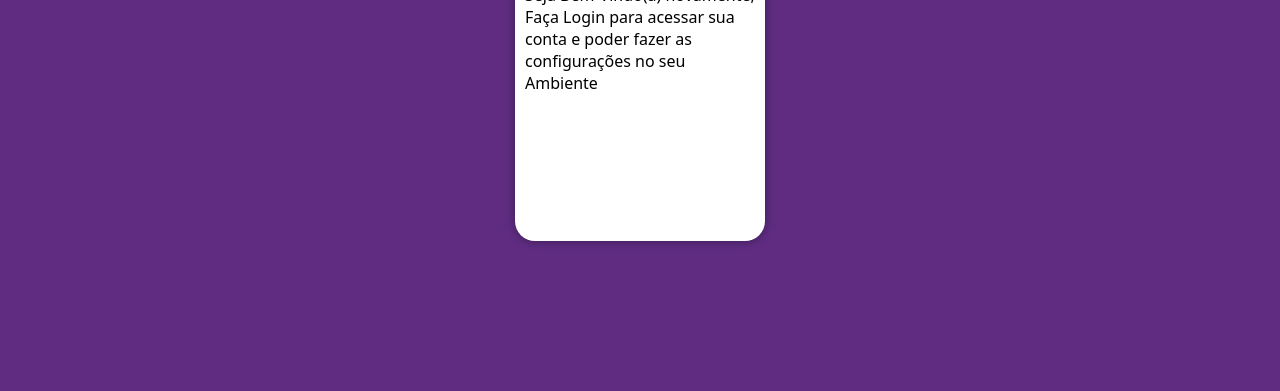
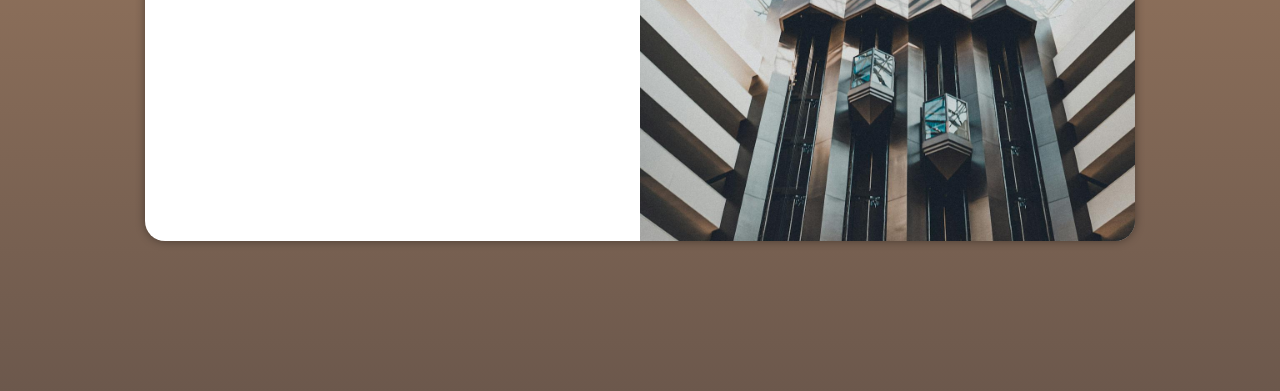
Before and after one commit to DevJulioRosa/Projeto-Login, a plain HTML site: page index.html in a window 1280 px wide. Shown: the part 409-800 px from the top of the page. Drawn offline with Linux system fonts and the light colour scheme.

Commit message:
Atualização projeto-login

```diff
--- /dev/null
+++ b/estilos/media-query.css
@@ -0,0 +1,56 @@
+@charset "UTF-8";
+
+/*
+Typical Device BreakPoints
+
+Celulares menores: 320px até 480px
+Alguns Celulares e Tablets: 481px até 768px
+Desktop pequenos: 769px até 1024px
+Desktop e Telas maiores: 1025px pra cima
+
+*/
+
+@media screen and (min-width: 769px) and (max-width: 1024px){
+
+    body{
+        background-image: linear-gradient(to bottom, var(--marrom-01), var(--marrom-02));
+    }
+
+    section#login{
+        width: 90vw;
+    }
+
+    section#login > div#imagem{
+        width: 30%;
+        height: 100%;
+        float: left;
+    }
+
+    section#login > div#formulario{
+        width: 70%;
+        float: right;
+    }
+
+}
+
+@media screen and (min-width: 1025px){
+
+    body{
+        background-image: linear-gradient(to bottom, var(--marrom-01), var(--marrom-02));
+    }
+
+    section#login{
+        width: 990px;
+    }
+
+    section#login > div#imagem{
+        width: 50%;
+        height: 100vh;
+        float: right;
+    }
+
+    section#login > div#formulario{
+        float: left;
+        width: 50%;
+    }
+}
--- a/estilos/style.css
+++ b/estilos/style.css
@@ -14,10 +14,15 @@
     box-sizing: border-box;
 }
 
+:root{
+    --marrom-01: #a98467;
+    --marrom-02: #6c584c;
+}
+
 body, html{
     width: 100vw;
     height: 100vh;
-    background-color: #5f2c82;
+    background-color: var(--marrom-02);
 }
 
 main{
@@ -27,22 +32,26 @@ main{
 }
 
 section#login{
-    width: 250px;
-    height: 500px;
     position: absolute;
     top: 50%;
     left: 50%;
     transform: translate(-50%, -50%);
+    overflow: hidden;
+
+    width: 250px;
+    height: 500px;
     box-shadow: 0px 0px 10px rgba(0, 0, 0, 0.387);
     border-radius: 20px;
     background-color: white;
-    overflow: hidden;
+
+    transition: width 0.6s, height 0.6s;
+    transition-timing-function: ease;
 }
 
 section#login > div#imagem{
     display: block;
     height: 200px;
-    background: #5f2c82 url(../imagens/pexels-predio.jpg) left bottom no-repeat;
+    background: #6c584c url(../imagens/pexels-predio.jpg) left bottom no-repeat;
     background-size: cover;
 }
 
--- a/index.html
+++ b/index.html
@@ -5,6 +5,7 @@
     <meta name="viewport" content="width=device-width, initial-scale=1.0">
     <title>Login</title>
     <link rel="stylesheet" href="estilos/style.css">
+    <link rel="stylesheet" href="estilos/media-query.css">
 </head>
 <body>
     <main>
@@ -13,8 +14,11 @@
             <div id="imagem">
                 <!-- Adicionado a Imagem -->
             </div>
+
             <div id="formulario">
+
                 <h1>Login</h1>
+
                 <p>Seja Bem-Vindo(a) novamente, Faça Login para acessar sua conta e poder fazer as configurações no seu Ambiente</p>
 
                 <form action="login.php" method="post">
```
